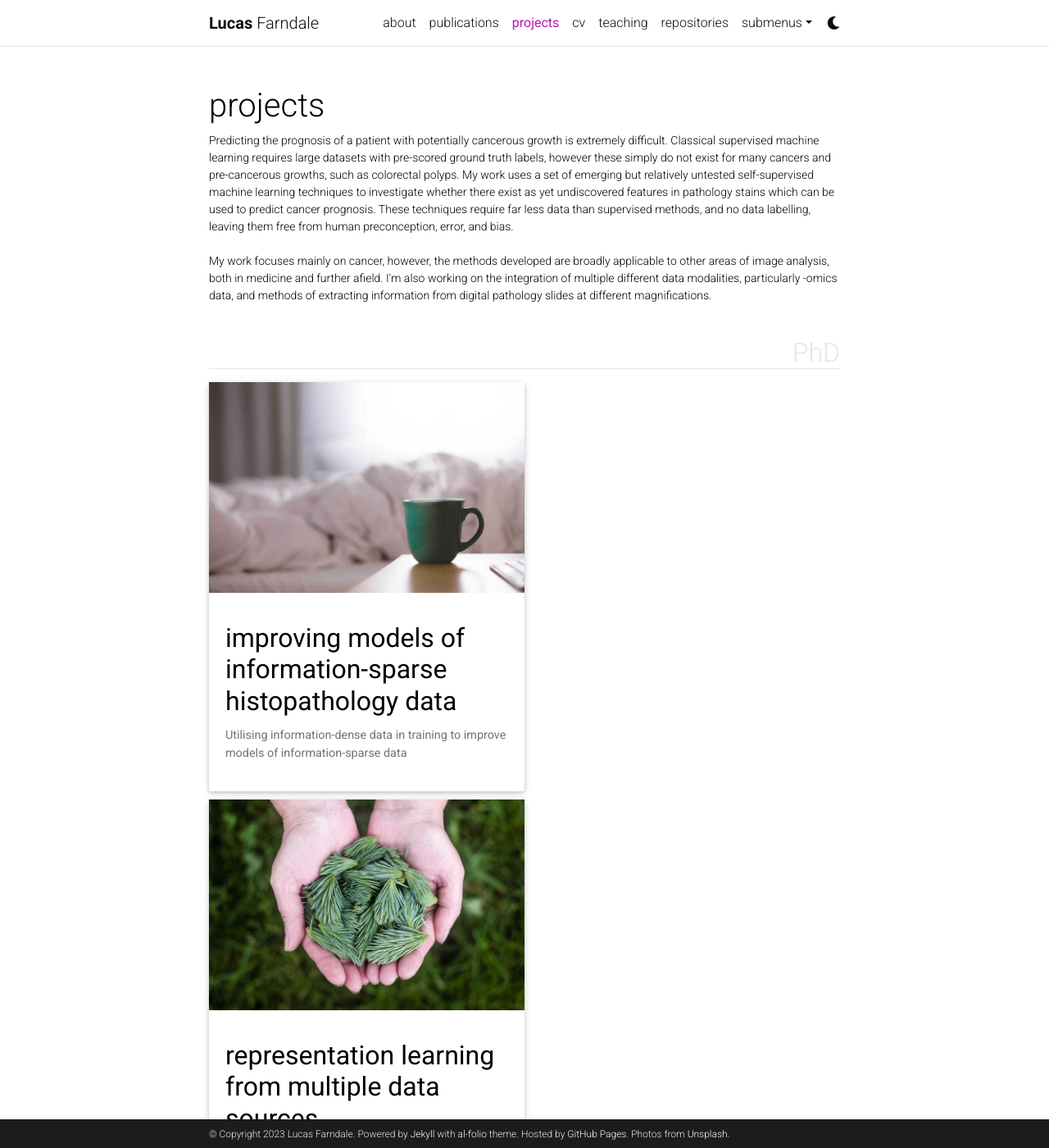
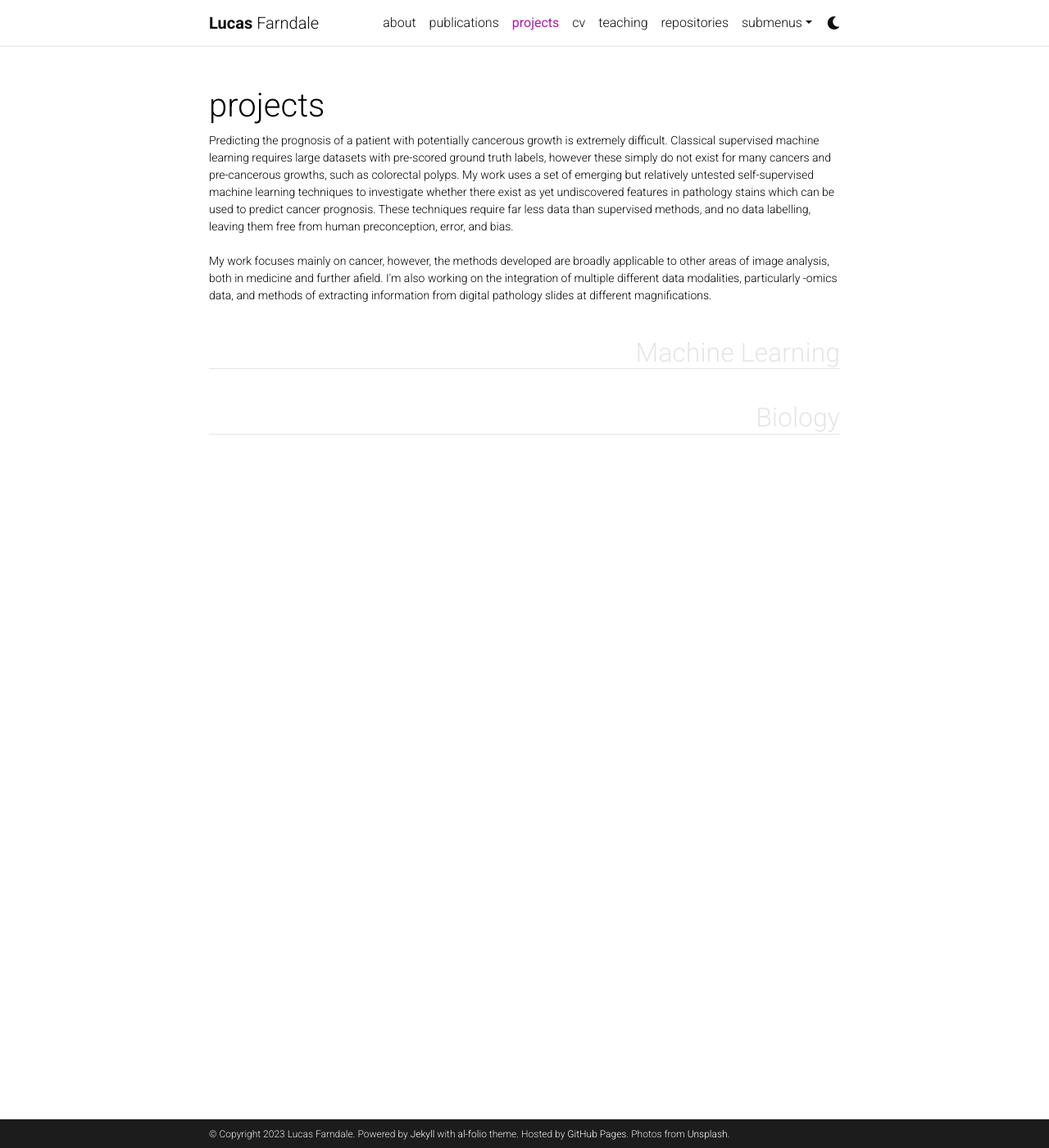
Before and after one commit to lucasfarndale/lucasfarndale.github.io, a Jekyll site: the page built from _pages/projects.md, in a window 1280 px wide and 1400 px high. Shown: the whole window at 82% size. Built offline with Jekyll 4.4.1, drawn with Linux system fonts in a browser that asks for light colours; full-size pictures stand in for the smaller copies a plugin makes; comment, search, counter and statistics services are not loaded; a style sheet for code colours, icons or effects is not loaded; some of the changed text lies outside the part shown.

Commit message:
Update projects.md

```diff
--- a/_pages/projects.md
+++ b/_pages/projects.md
@@ -5,7 +5,7 @@ permalink: /projects/
 description: Predicting the prognosis of a patient with potentially cancerous growth is extremely difficult. Classical supervised machine learning requires large datasets with pre-scored ground truth labels, however these simply do not exist for many cancers and pre-cancerous growths, such as colorectal polyps. My work uses a set of emerging but relatively untested self-supervised machine learning techniques to investigate whether there exist as yet undiscovered features in pathology stains which can be used to predict cancer prognosis. These techniques require far less data than supervised methods, and no data labelling, leaving them free from human preconception, error, and bias. <br><br>My work focuses mainly on cancer, however, the methods developed are broadly applicable to other areas of image analysis, both in medicine and further afield. I'm also working on the integration of multiple different data modalities, particularly -omics data, and methods of extracting information from digital pathology slides at different magnifications.
 nav: true
 nav_order: 2
-display_categories: [PhD, Other]
+display_categories: [Machine Learning, Biology]
 horizontal: false
 ---
 
```
